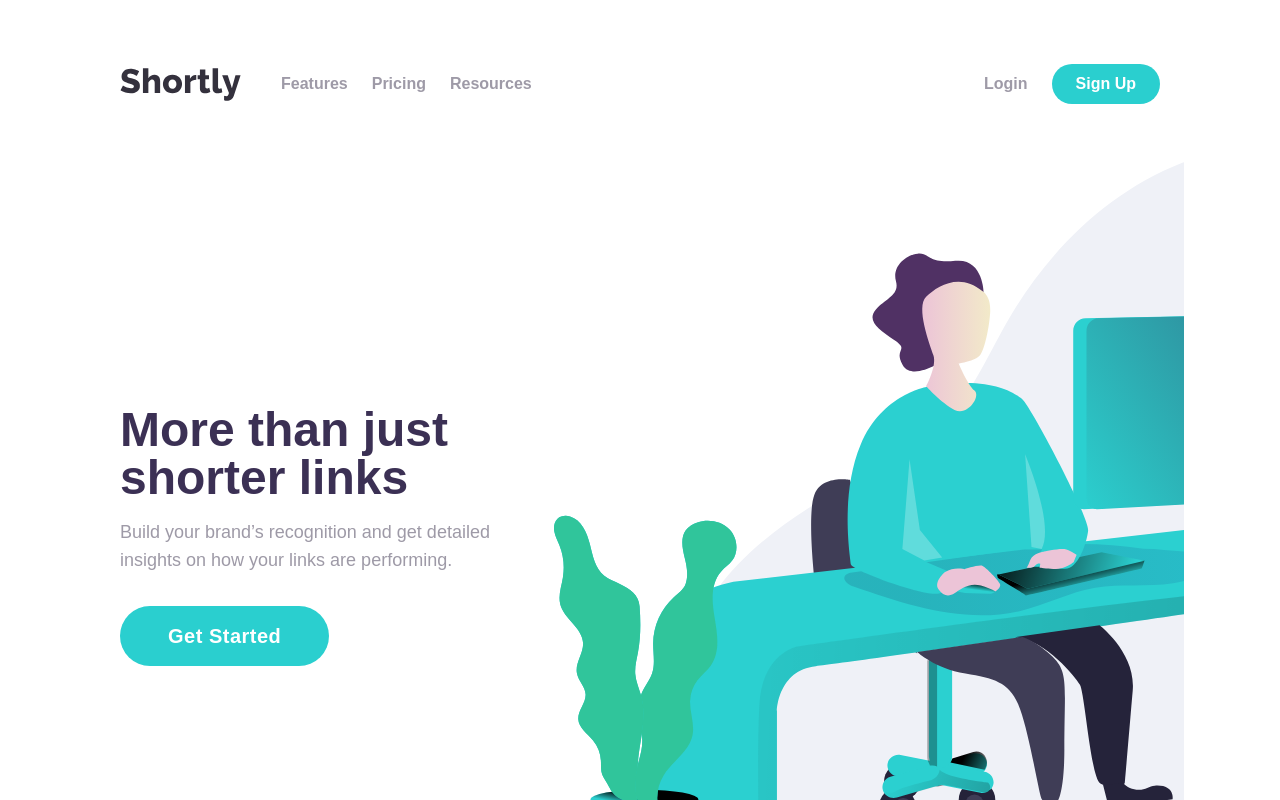
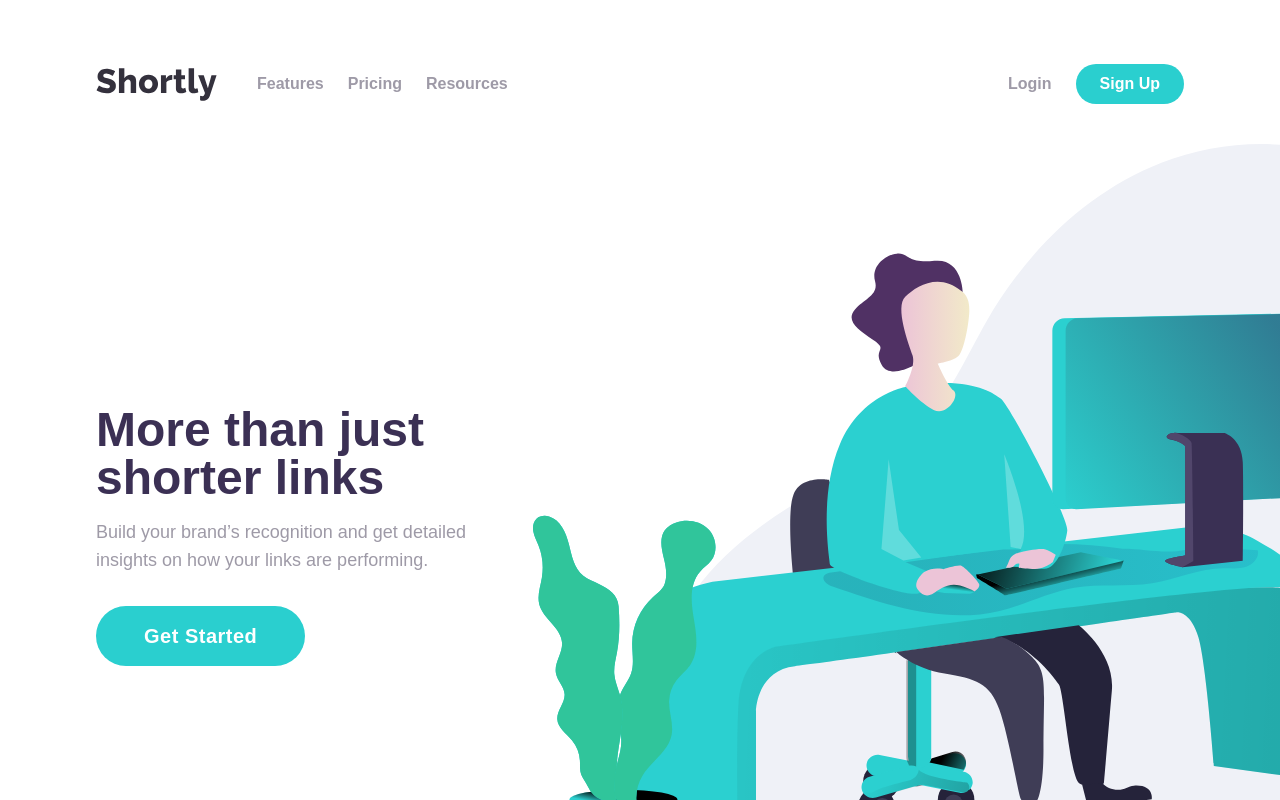
Before and after one commit to iamcgs/url-shortening-api, a React (Create React App) app: page / in a window 1280 px wide. Shown: the top 800 px of the page. Built offline with nearby package versions, Linux system fonts and the light colour scheme; the HTML template or start-up script is replaced by a standard one.

Commit message:
padding fixed

```diff
--- a/src/components/Header.jsx
+++ b/src/components/Header.jsx
@@ -4,11 +4,11 @@ import Navbar from './Navbar';
 
 function Header() {
   return (
-    <header className="lg:px-24">
+    <header>
       <Navbar />
       <section className="flex flex-col items-center bg-white lg:flex-row">
         <div className="flex-2 mx-auto h-screen w-full bg-hero bg-cover md:order-2"></div>
-        <div className="flex flex-col items-center justify-between gap-4 py-10 px-6 text-center md:order-1">
+        <div className="flex flex-col items-center justify-between gap-4 py-10 px-6 text-center md:order-1 lg:pl-24">
           <h2 className="text-4xl font-bold text-darkViolet lg:text-left lg:text-5xl">
             More than just shorter links
           </h2>
--- a/src/components/Navbar.jsx
+++ b/src/components/Navbar.jsx
@@ -7,7 +7,7 @@ function Navbar() {
   const handleClick = () => setOpenMenu(!openMenu);
 
   return (
-    <nav className="relative flex items-center justify-between bg-white px-6 pt-12 pb-6 md:gap-10">
+    <nav className="relative flex items-center justify-between bg-white px-6 pt-12 pb-6 md:gap-10 lg:px-24">
       <div>
         <img src={Logo} alt="Shortly Logo" />
       </div>
```
